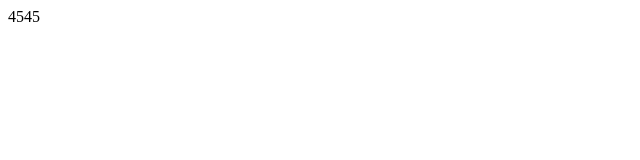
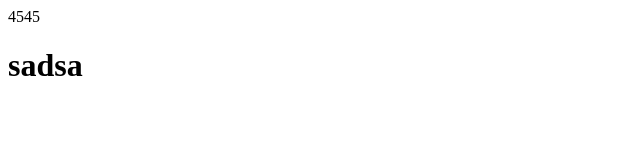
Before and after one commit to likeran1/f40-2, a plain HTML site: page index.html in a window 1280 px wide. Shown: the whole page, without its empty margins (0-640 px from the left). Drawn offline with Linux system fonts and the light colour scheme.

Commit message:
创建一个项目

```diff
--- a/index.html
+++ b/index.html
@@ -8,5 +8,6 @@
 
 <body>
     <div>4545</div>
+    <h1>sadsa</h1>
 </body>
 </html>
```
Also changed, not shown: index.css (added), index.js (added).
